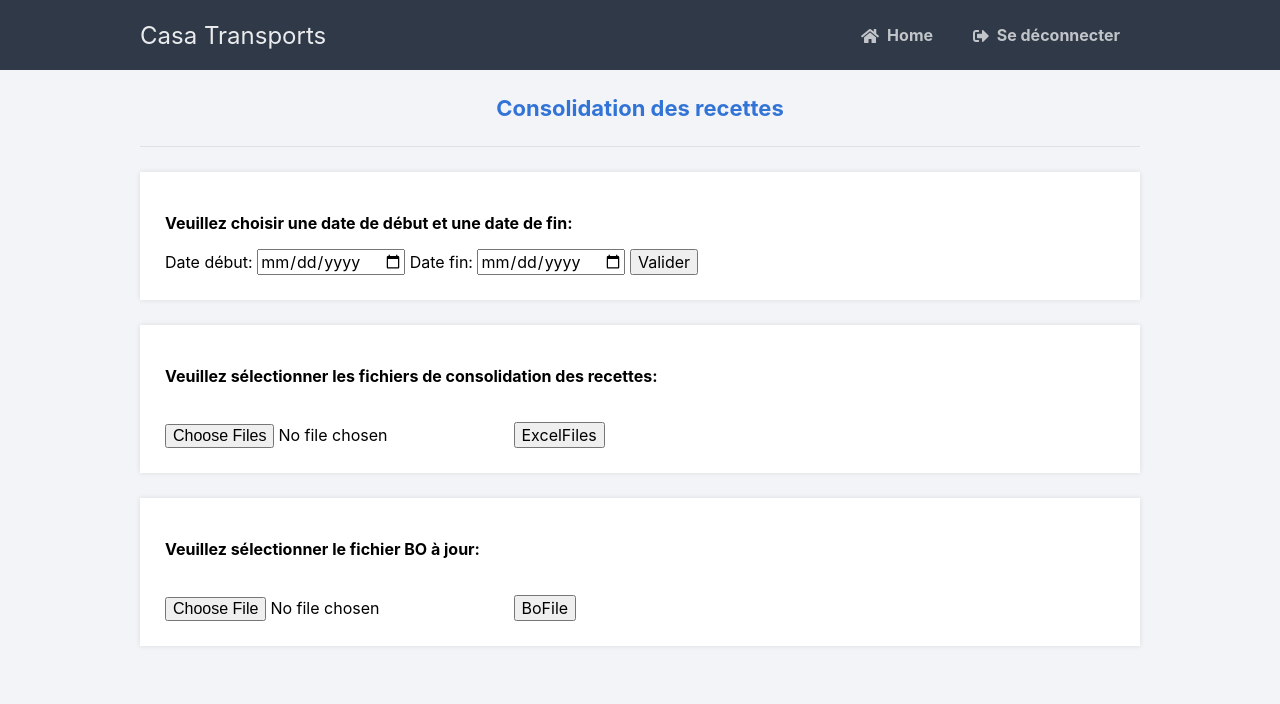
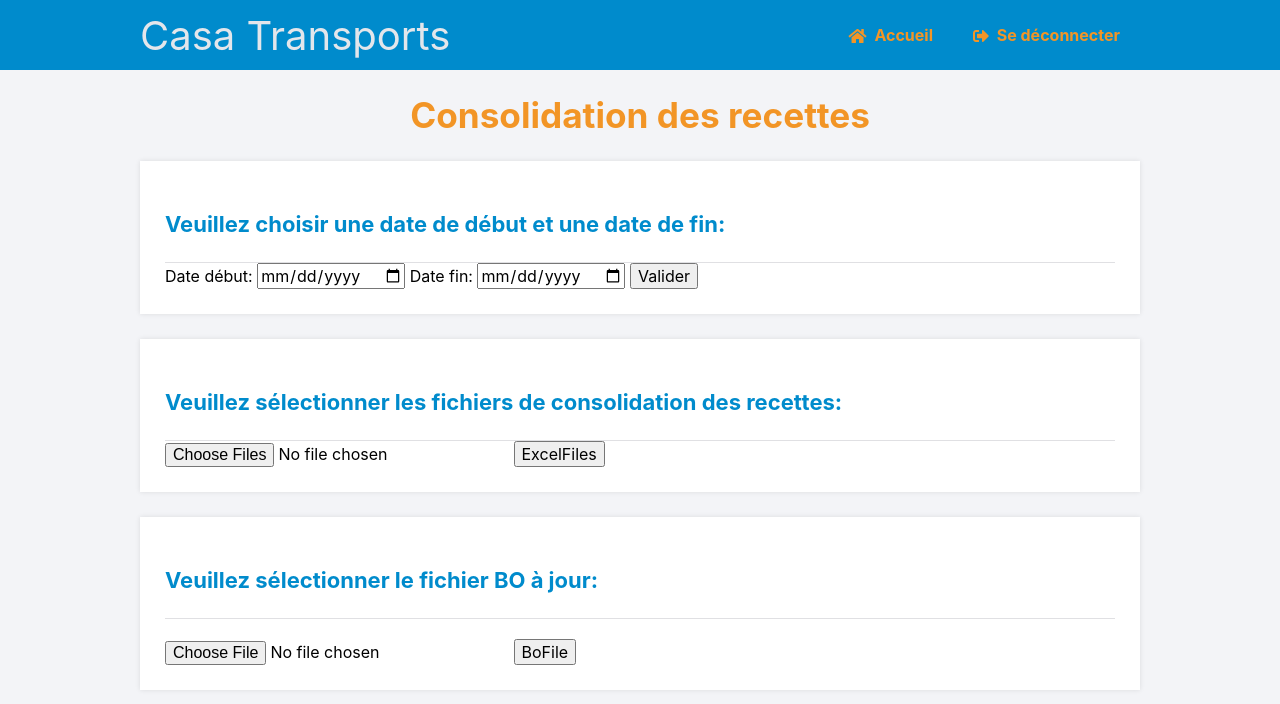
Before and after one commit to SalmaDarh/Projet-CT, a Flask app: page /accueil/consolidation/ in a window 1280 px wide. Shown: the top 704 px of the page. Run offline with Flask 2, Linux system fonts and the light colour scheme.

Commit message:
change css

```diff
--- a/project/static/style.css
+++ b/project/static/style.css
@@ -142,7 +142,7 @@ strong{
     transition: background-color 0.2s;
 }
 .navtop {
-    background-color: #2f3947;
+    background-color: #008BCC;
     height: 70px;
     width: 100%;
     border: 0;
@@ -159,20 +159,22 @@ strong{
 }
 .navtop div h1 {
     flex: 1;
-    font-size: 24px;
+    font-size: 2.5em;
     padding: 0;
    margin: 0;
-    color: #eaebed;
+    color: #e3e6eb;
+    font-weight: 900;
     font-weight: normal;
 }
 .navtop div a {
     padding: 0 20px;
     text-decoration: none;
-    color: #c1c4c8;
+    color: #F29526;
     font-weight: bold;
 }
 .navtop div a i {
     padding: 2px 8px 0 0;
+    color: #F29526;
 }
 .navtop div a:hover {
     color: #eaebed;
@@ -209,3 +211,8 @@ body.loggedin {
   padding: 5px;
   margin: 0 0 10px 0;
 }
+
+.consol{
+    text-align:center;
+    font-size:2.2em;
+}
--- a/project/templates/ChoixControle.html
+++ b/project/templates/ChoixControle.html
@@ -4,8 +4,8 @@
 
 {% block content %}
 
-<div class="login">
-		<h1>Veuillez choisir la variable du contrôle bancaire:</h1>
+<div class="login" style="align:center;">
+		<h1 style="color: #008bcc;">Veuillez choisir la variable du contrôle bancaire:</h1>
 			<div class="links">
 				<a href="{{ url_for('controleTraitement') }}" class="active" >par Date de Traitement</a>
 				<a href="{{ url_for('controleTransaction') }}">par Date de Transaction</a>
--- a/project/templates/accueil.html
+++ b/project/templates/accueil.html
@@ -4,10 +4,9 @@
 
 {% block content %}
 
-<h2 align="center" style="color: #3274d6;">Page d'accueil</h2>
 <img src="{{url_for('static', filename='logo_CT.png')}}" class="center" alt="Logo de Casa Transports"  height="200" width="300" />
-<div class="login">
-		<h1>Veuillez choisir une opération:</h1>
+<div class="login" align="center">
+		<h1 style="color: #f29526;">Veuillez choisir une opération:</h1>
 			<div class="links">
 				<a href="{{ url_for('consolidation') }}" class="active" >Consolidation des recettes</a>
 				<a href="{{ url_for('ChoixControle') }}">Contrôle bancaire</a>
--- a/project/templates/consolidation.html
+++ b/project/templates/consolidation.html
@@ -4,9 +4,10 @@
 
 {% block content %}
 
-<h2 align="center" style="color: #3274d6;">Consolidation des recettes</h2>
+<h1 class="consol" style="color: #f29526; font-weight: bold;">Consolidation des recettes</h1>
+
 <div>
-    <h3>Veuillez choisir une date de début et une date de fin:</h3>
+    <h2 style="color: #008bcc;">Veuillez choisir une date de début et une date de fin:</h2>
     <form action="{{ url_for('consolidation') }}" method="post">
         <label for="startDate" >Date début:</label>
         <input type="date" name="start_date" id="start_date"  required>
@@ -17,9 +18,7 @@
 </div>
 
 <div>
-    <h3>Veuillez sélectionner les fichiers de consolidation des recettes:</h3>
-    {{msg}}
-    <br>
+    <h2 style="color: #008bcc;">Veuillez sélectionner les fichiers de consolidation des recettes:</h2>
     <form action="{{ url_for('consolidation') }}" method="post" enctype="multipart/form-data">
         <input type="file" value="Upload" name="uploadExcel" id="uploadExcel" multiple>
         <input type="submit" name="action" value="ExcelFiles" >
@@ -27,7 +26,7 @@
 </div>
 
 <div>
-    <h3>Veuillez sélectionner le fichier BO à jour:</h3>
+    <h2 style="color: #008bcc;">Veuillez sélectionner le fichier BO à jour:</h2>
     <br>
     <form action="{{ url_for('consolidation') }}" method="post" enctype="multipart/form-data">
         <input type="file" value="Upload" name="uploadBo" id="uploadBo" >
--- a/project/templates/layout.html
+++ b/project/templates/layout.html
@@ -10,7 +10,7 @@
 		<nav class="navtop">
 			<div>
 				<h1>Casa Transports</h1>
-                <a href="{{ url_for('accueil') }}"><i class="fas fa-home"></i>Home</a>
+                <a href="{{ url_for('accueil') }}"><i class="fas fa-home"></i>Accueil</a>
 				<a href="{{ url_for('logout') }}"><i class="fas fa-sign-out-alt"></i>Se déconnecter</a>
 			</div>
 		</nav>
```
Also changed, not shown: project/templates/controleParTraitement.html (+4 -4 lines), project/templates/controleParTransaction.html (+4 -4 lines).
